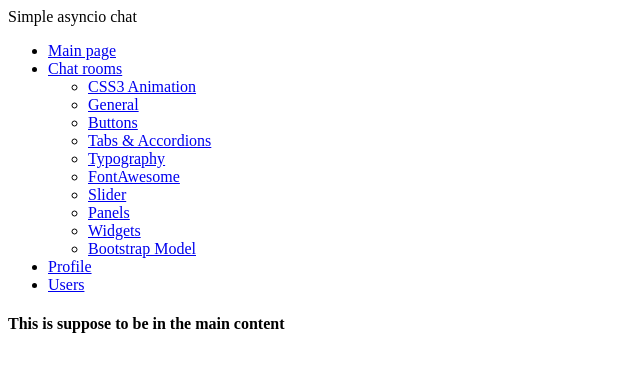
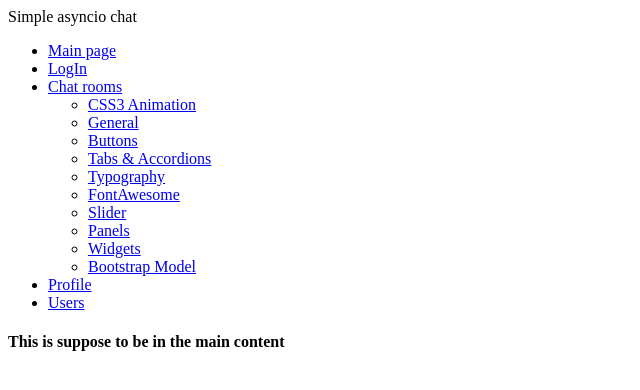
Before and after one commit to samael500/aiochat, a Python web app: template aiochat/templates/base.html in a window 1280 px wide. Shown: the top 390 px of the page, without its empty margins (0-640 px from the left). Run offline with Jinja, Linux system fonts and the light colour scheme; the template is opened without the code that fills it: most values are stand-ins (such as "Sample title", 1, 10 or a date in 2020); some libraries are stand-ins or nearby versions.

Commit message:
:repeat: upd templates

```diff
--- /dev/null
+++ b/aiochat/templates/accounts/login.html
@@ -0,0 +1 @@
+{% extends 'base.html' %}
--- a/aiochat/templates/base.html
+++ b/aiochat/templates/base.html
@@ -21,12 +21,18 @@
     <i class="fa fa-bars fa-2x toggle-btn" data-toggle="collapse" data-target="#menu-content"></i>
     <div class="menu-list">
         <ul id="menu-content" class="menu-content collapse out">
-            <li>
+            <li{% if request.match_info._route.name == 'index' %} class="collapsed active"{% endif %}>
                 <a href="{{ app.router['index'].url_for() }}">
                     <i class="fa fa-home fa-lg"></i> Main page
                 </a>
             </li>
-            <li data-toggle="collapse" data-target="#rooms" class="collapsed active">
+            <li{% if request.match_info._route.name == 'login' %} class="collapsed active"{% endif %}>
+                <a href="{{ app.router['login'].url_for() }}">
+                    <i class="fa fa-sign-in fa-lg"></i> LogIn
+                    {# <i class="fa fa-sign-out fa-lg"></i> LogOut #}
+                </a>
+            </li>
+            <li data-toggle="collapse" data-target="#rooms" class="collapsed">
                 <a href="#"><i class="fa fa-weixin fa-lg"></i> Chat rooms <span class="arrow"></span></a>
             </li>
             <ul class="sub-menu collapse" id="rooms">
```
